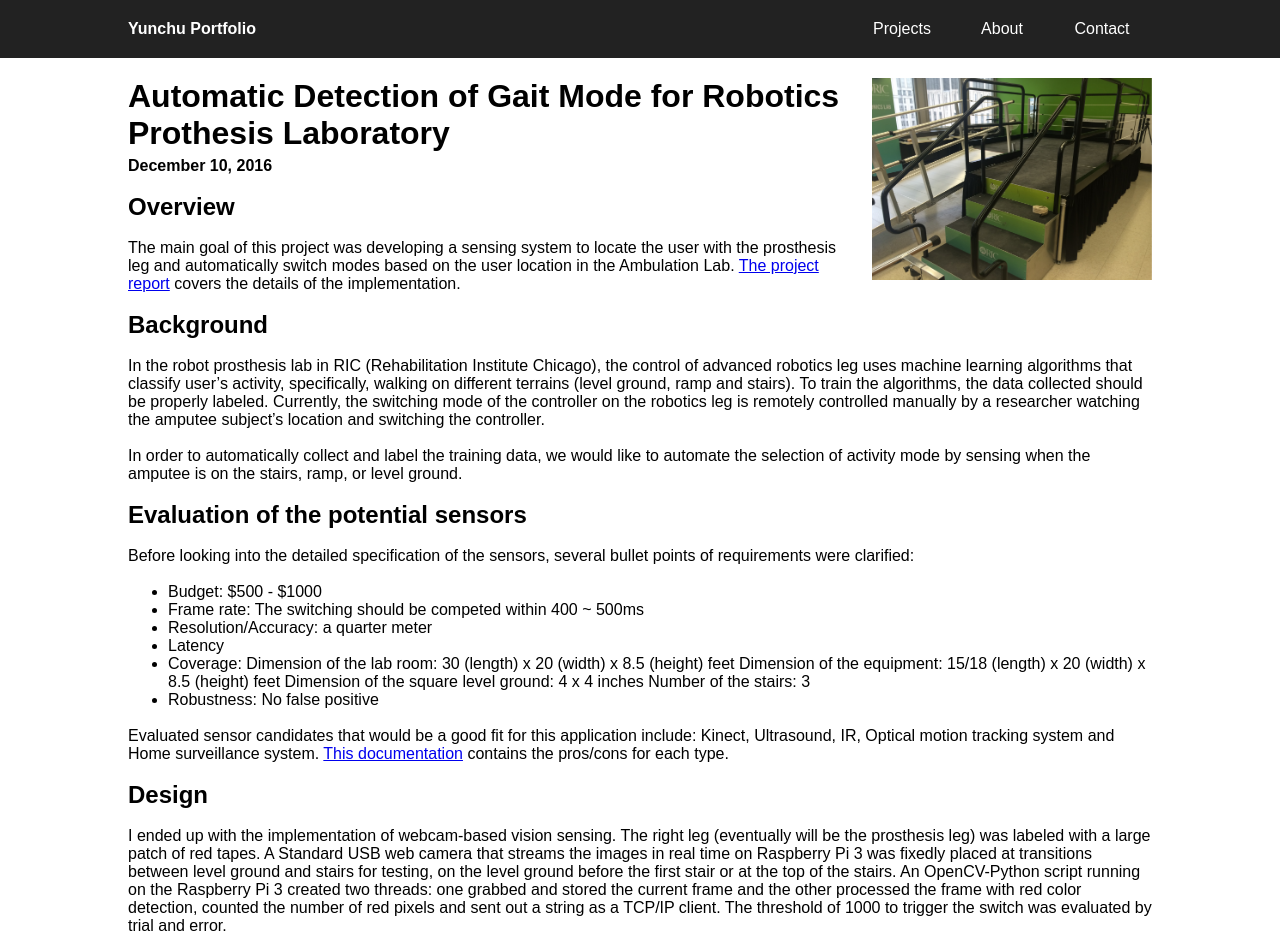
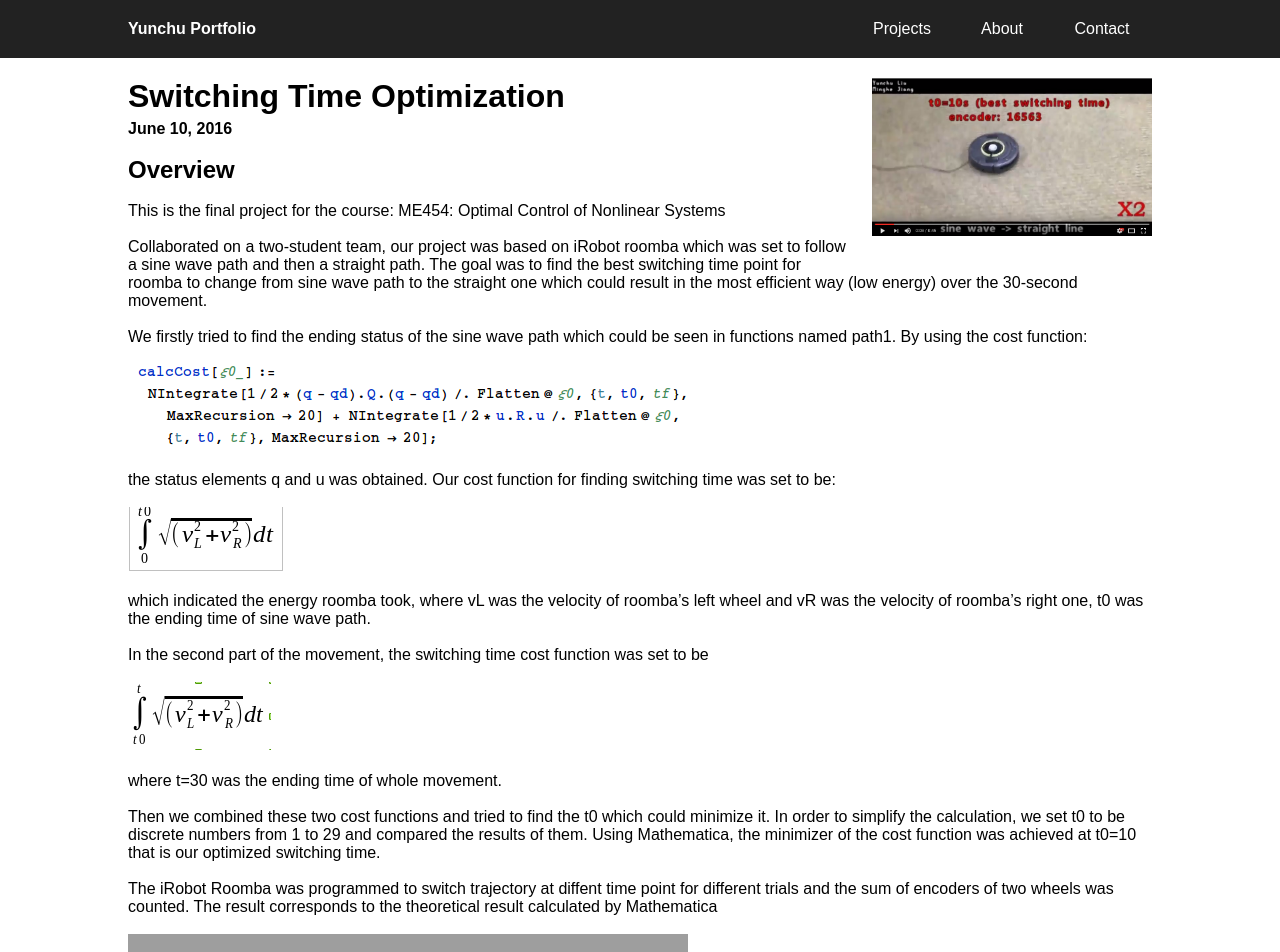
Before and after one commit to YunchuLiu/Portfolio, a Jekyll site: the page built from _projects/project-8.md, in a window 1280 px wide and 1400 px high. Shown: the top 952 px of the window. Built offline with Jekyll 4.4.1, drawn with Linux system fonts in a browser that asks for light colours; nearby versions of some CDN libraries; some of the changed text lies outside the part shown; grey boxes are pictures that could not be loaded.

Commit message:
add roomba project

```diff
--- a/_projects/project-8.md
+++ b/_projects/project-8.md
@@ -1,51 +1,35 @@
 ---
 layout: project
-title: Automatic Detection of Gait Mode for Robotics Prothesis Laboratory
-date: 10/12/2016
-image: ambulation_lab.png
+title: Switching Time Optimization
+date: 10/06/2016
+image: roomba.png
 ---
 
 ## Overview
 
-The main goal of this project was developing a sensing system to locate the user with the prosthesis leg and automatically switch modes based on the user location in the Ambulation Lab. [The project report](https://docs.google.com/document/d/1p9NUiAjyq4ZqS9eabb7aCLV2O0axVvJ6hDps2XZaHfI/edit?usp=sharing) covers the details of the implementation.
+This is the final project for the course: ME454: Optimal Control of Nonlinear Systems
 
-## Background
+Collaborated on a two-student team, our project was based on  iRobot roomba which was set to follow a sine wave path and then a straight path. The goal was to find the best switching time point for roomba to change from sine wave path to the straight one which could result in the most efficient way (low energy) over the 30-second movement.
 
-In the robot prosthesis lab in RIC (Rehabilitation Institute Chicago), the control of advanced robotics leg uses machine learning algorithms that classify user’s activity, specifically, walking on different terrains (level ground, ramp and stairs). To train the algorithms, the data collected should be properly labeled. Currently, the switching mode of the controller on the robotics leg is remotely controlled manually by a researcher watching the amputee subject’s location and switching the controller.
+We firstly tried to find the ending status of the sine wave path which could be seen in functions named path1.
+By using the cost function:
 
-In order to automatically collect and label the training data, we would like to automate the selection of activity mode by sensing when the amputee is on the stairs, ramp, or level ground.
+![Alt text](/Portfolio//projects/costfunction.png)
 
-## Evaluation of the potential sensors
+the status elements q and u was obtained. Our cost function for finding switching time was set to be:
 
-Before looking into the detailed specification of the sensors, several bullet points of requirements were clarified:
+![Alt text](/Portfolio//projects/energyfunc1.png)
 
-* Budget: $500 - $1000
-* Frame rate: The switching should be competed within 400 ~ 500ms
-* Resolution/Accuracy: a quarter meter
-* Latency
-* Coverage: Dimension of the lab room: 30 (length) x 20 (width) x 8.5 (height) feet  Dimension of the equipment: 15/18 (length) x 20 (width) x 8.5 (height) feet  Dimension of the square level ground: 4 x 4 inches  Number of the stairs: 3
-* Robustness: No false positive
+which indicated the energy roomba took, where vL was the velocity of roomba's left wheel and vR was the velocity of roomba's right one, t0 was the ending time of sine wave path.
 
-Evaluated sensor candidates that would be a good fit for this application include: Kinect, Ultrasound, IR, Optical motion tracking system and Home surveillance system. [This documentation](https://drive.google.com/file/d/0B58hvswRIFctZDJYbW53YXplUXc/view?usp=sharing) contains the pros/cons for each type.
+In the second part of the movement, the switching time cost function was set to be
 
-## Design
+![Alt text](/Portfolio//projects/energyfunc2.png)
 
-I ended up with the implementation of webcam-based vision sensing. The right leg (eventually will be the prosthesis leg) was labeled with a large patch of red tapes. A Standard USB web camera that streams the images in real time on Raspberry Pi 3 was fixedly placed at transitions between level ground and stairs for testing, on the level ground before the first stair or at the top of the stairs. An OpenCV-Python script running on the Raspberry Pi 3 created two threads: one grabbed and stored the current frame and the other processed the frame with red color detection, counted the number of red pixels and sent out a string as a TCP/IP client. The threshold of 1000 to trigger the switch was evaluated by trial and error.
+where t=30 was the ending time of whole movement.
 
-## Testing
+Then we combined these two cost functions and tried to find the t0 which could minimize  it. In order to simplify the calculation, we set t0 to be discrete numbers from 1 to 29 and compared the results of them. Using Mathematica, the minimizer of the cost function was achieved at t0=10 that is our optimized switching time.
 
-The goal of the test was to determine whether or not the webcam vision sensing triggers the mode switch quickly enough. The timestamps to record when message is received by the TCP/IP server on Wi-Fi key fob should be no later than the latest key press. I was up the stairs with red patch attached at the outside of my right leg. During testing, the webcam was placed on the level ground at bottom or top of the stairs (as illustrated in the Fig 1, 2 and 3). Ten trials were conducted when I transitioned from the stairs to level ground and sixteen trials from the level ground to stairs. Two researchers were operating the key press using the App on the phone.
+The iRobot Roomba was programmed to switch trajectory at diffent time point for different trials and the sum of encoders of two wheels was counted. The result corresponds to the theoretical result calculated by Mathematica
 
-![Alt text](/Portfolio//projects/stairtop.png)
-
-## Result
-
-The figure below shows the average time before the latest key press from two types of trials. The result indicates the vision sensing implementation is feasible to detect transitions and trigger mode switch.
-
-![Alt text](/Portfolio//projects/timebefore.png)
-
-## Conclusion and future study
-
-The project proves the feasibility of implementing webcam vision sensing to detect the transition and automate the mode switch of the controller on the prosthesis leg. There has been no triggering of a state change that should not happen and 100% of the transition has been detected.
-
-In the future, more testing should be conducted on different transitions with webcams and Raspberry Pis mounted on multiple positions. Patients wearing prosthesis legs would be recruited to participate in the testing as well as more able-bodied subjects.
+<iframe width="560" height="315" src="https://www.youtube.com/embed/G4FD0E2922k" frameborder="0" allowfullscreen></iframe>
```
Also changed, not shown: _projects/project-4.md (+1 -1 lines), _projects/project-9.md (added, +51 -0 lines), _projects/costfunction.png (added), _projects/energyfunc1.png (added), _projects/energyfunc2.png (added), public/images/roller.png (added), public/images/roomba.png (added).
